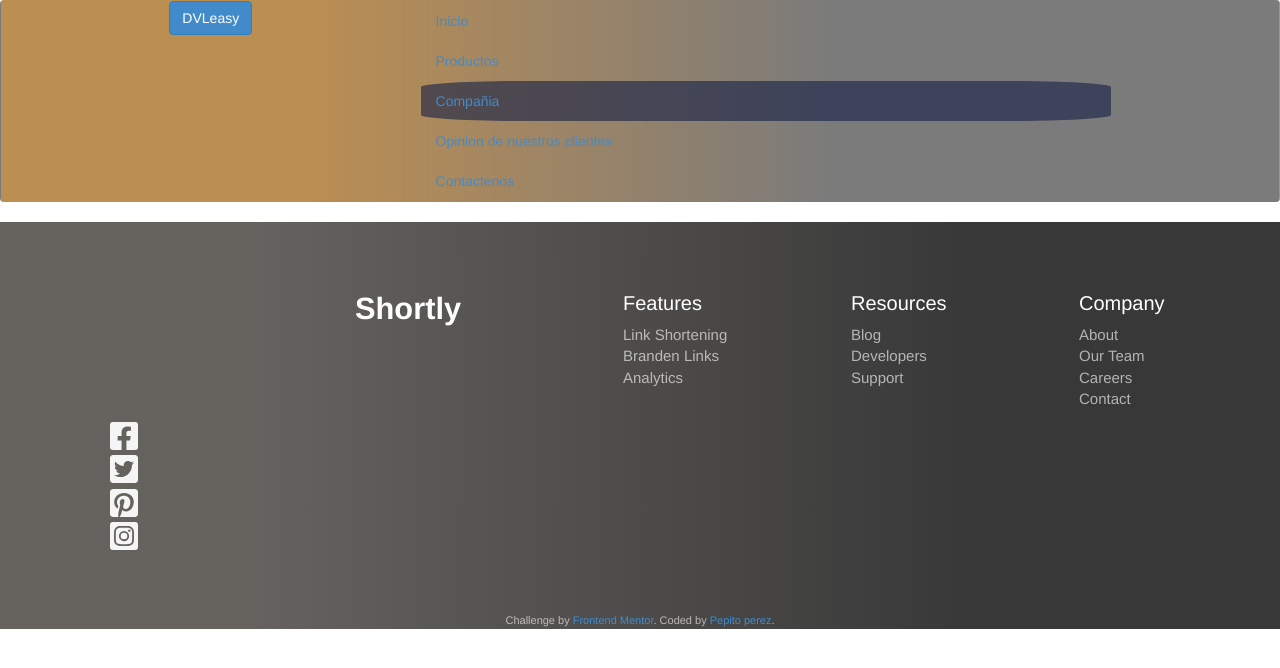
After one commit to hguzman/NativApps, a PHP site: page /compania.html in a window 1280 px wide. The commit adds this page. Shown: the top 668 px of the page. Run offline with PHP 8.4, Linux system fonts and the light colour scheme; some libraries are stand-ins or nearby versions.

Commit message:
Revert "Redes sociales y Cambios footer"
This reverts commit b4328ee0f800f19d254b499ed261e3f6b6982eb5.

```diff
--- /dev/null
+++ b/compania.html
@@ -0,0 +1,138 @@
+<!DOCTYPE html>
+<html lang="en">
+
+<head>
+    <meta charset="UTF-8">
+    <meta name="viewport" content="width=device-width, initial-scale=1.0">
+    <link rel="stylesheet" href="CSS/bootstrap.css">
+    <link rel="stylesheet" href="CSS/style.css">
+    <link href="https://fonts.googleapis.com/css2?family=Oswald:wght@300&display=swap" rel="stylesheet">
+    <script src="..\JS\bootstrap.bundle.js">
+        </script>
+        <title>Compañia</title>
+</head>
+
+<body>
+    <!-- Header -->
+    <header>
+        <!-- Barra de navegacion -->
+        <nav class="navbar">
+            <div>
+                <!-- Button trigger modal -->
+                <button type="button" class="btn btn-primary" data-toggle="modal" data-target="#exampleModal">
+                    DVLeasy
+                </button>
+
+                <!-- Modal -->
+                <div class="modal fade" id="exampleModal" tabindex="-1" role="dialog" aria-labelledby="exampleModalLabel" aria-hidden="true">
+                    <div class="modal-dialog" role="document">
+                        <div class="modal-content">
+                            <div class="modal-header">
+                                <h5 class="modal-title" id="exampleModalLabel">Información de de DVLeasy</h5>
+                                <button type="button" class="close" data-dismiss="modal" aria-label="Close">
+                                    <span aria-hidden="true">&times;</span>
+                                </button>
+                            </div>
+                            <div class="modal-body" >
+                                LOGO
+                                <img src="IMG\logodvl.jpeg" alt="Logo NativApps" width="100%" height="100%">
+                                <br>
+                                <h5><strong> nombre completo de la empresa</strong></h5>
+                                <p> DeVeLopment easy</p>
+                                <br>
+                                <h5>Integrantes</h5>
+                                <p><strong> Dayana Rodrigues de Arco</strong> <br> Aprendiz ADSI de la ficha 1905372</p>
+
+                                <p><strong>Kelvin Martinez</strong> <br> Aprendiz ADSI de la ficha 1905372</p>
+
+                                <p><strong>Livan Torres</strong> <br> Aprendiz ADSI de la ficha 1905372</p>
+
+                                <p><strong>Mario Gómez</strong> <br> Aprendiz ADSI de la ficha 1905372</p>
+
+                            </div>
+                            <div class="modal-footer">
+                                <button type="button" class="btn btn-secondary" data-dismiss="modal">Close</button>
+                            </div>
+                        </div>
+                    </div>
+                </div>
+            </div>
+            <ul class="nav">
+                <li class="nav-item">
+                    <a class="nav-link" href="index.php">Inicio</a>
+                </li>
+                <li class="nav-item">
+                    <a class="nav-link" href="productos.html">Productos</a>
+                </li>
+                <li class="nav-item ">
+                    <a class="nav-link a-actual" href="compania.html">Compañia</a>
+                </li>
+                <li class="nav-item">
+                    <a class="nav-link" href="opiniones.html">Opinion de nuestros clientes</a>
+                </li>
+                <li class="nav-item">
+                    <a class="nav-link" href="contactenos.php">Contactenos</a>
+                </li>
+            </ul>
+        </nav>
+    </header>
+
+<!-- Pie de pagina -->
+<footer>
+    <div class="container footer">
+        <h2>Shortly</h2>
+        <ul class="footer__features">
+            <h3 class="footer__features--title">Features</h3>
+            <li class="footer__features--item">Link Shortening</li>
+            <li class="footer__features--item">Branden Links</li>
+            <li class="footer__features--item">Analytics</li>
+        </ul>
+
+        <ul class="footer__resources">
+            <h3 class="footer__resources--title">Resources</h3>
+            <li class="footer__resources--item">Blog</li>
+            <li class="footer__resources--item">Developers</li>
+            <li class="footer__resources--item">Support</li>
+        </ul>
+
+        <ul class="footer__company">
+            <h3 class="footer__company--title">Company</h3>
+            <li class="footer__company--item">About</li>
+            <li class="footer__company--item">Our Team</li>
+            <li class="footer__company--item">Careers</li>
+            <li class="footer__company--item">Contact</li>
+        </ul>
+        <ul class="footer__redes d-flex justify-content-around">
+            <li class="footer__redes--item">
+                <a href="#">
+                    <i class="fab fa-facebook-square texto-iconos"></i>
+                </a>
+            </li>
+            <li class="footer__redes--item">
+                <a href="#">
+                    <i class="fab fa-twitter-square texto-iconos"></i>
+                </a>
+            </li>
+
+            <li class="footer__redes--item">
+                <a href="#">
+                    <i class="fab fa-pinterest-square texto-iconos"></i>
+                </a>
+            </li>
+            <li class="footer__redes--item">
+                <a href="#">
+                    <i class="fab fa-instagram-square texto-iconos"></i>
+                </a>
+            </li>
+        </ul>
+    </div>
+    <div class="attribution">
+        Challenge by
+        <a href="https://www.frontendmentor.io?ref=challenge" target="_blank">Frontend Mentor</a>. Coded by
+        <a href="https://github.com/soadtech" target="_blank">Pepito perez</a>.
+    </div>
+</footer>
+<script src="https://cdnjs.cloudflare.com/ajax/libs/font-awesome/5.13.1/js/all.min.js" integrity="sha512-M+hXwltZ3+0nFQJiVke7pqXY7VdtWW2jVG31zrml+eteTP7im25FdwtLhIBTWkaHRQyPrhO2uy8glLMHZzhFog==" crossorigin="anonymous"></script>
+</body>
+
+</html>
```
Also changed, not shown: contactenos.php (+24 -22 lines), index.php (+23 -10 lines), productos.html (+25 -14 lines), acerca_dvleasy.html (deleted).
